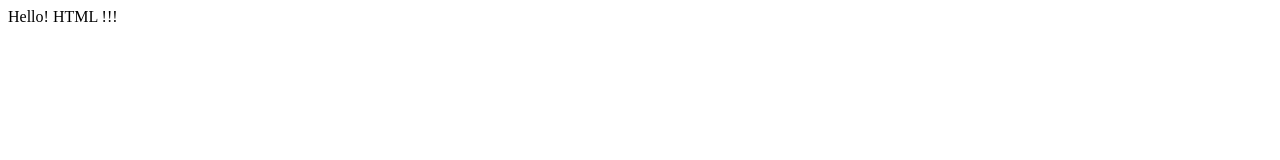
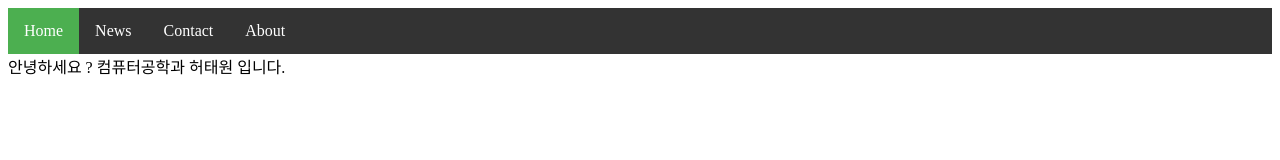
Before and after one commit to taewonheo-cloud/Testweb, a plain HTML site: page index.html in a window 1280 px wide. Drawn offline with Linux system fonts and the light colour scheme.

Commit message:
Add files via upload

```diff
--- a/index.html
+++ b/index.html
@@ -1,11 +1,45 @@
 <!DOCTYPE html>
 <html>
-   <head>
-     <meta charset="UTF-8">
-      <title> 첫번째 html 문서 </title>
-   </head>
+<head>
+<style>
+ul {
+  list-style-type: none;
+  margin: 0;
+  padding: 0;
+  overflow: hidden;
+  background-color: #333;
+}
 
-   <body>
-      Hello! HTML !!!
-   </body>
+li {
+  float: left;
+}
+
+li a {
+  display: block;
+  color: white;
+  text-align: center;
+  padding: 14px 16px;
+  text-decoration: none;
+}
+
+li a:hover:not(.active) {
+  background-color: #111;
+}
+
+.active {
+  background-color: #4CAF50;
+}
+</style>
+</head>
+<body>
+
+<ul>
+  <li><a class="active" href="#home">Home</a></li>
+  <li><a href="#news">News</a></li>
+  <li><a href="#contact">Contact</a></li>
+  <li><a href="#about">About</a></li>
+</ul>
+
+안녕하세요 ? 컴퓨터공학과 허태원 입니다.
+</body>
 </html>
```
